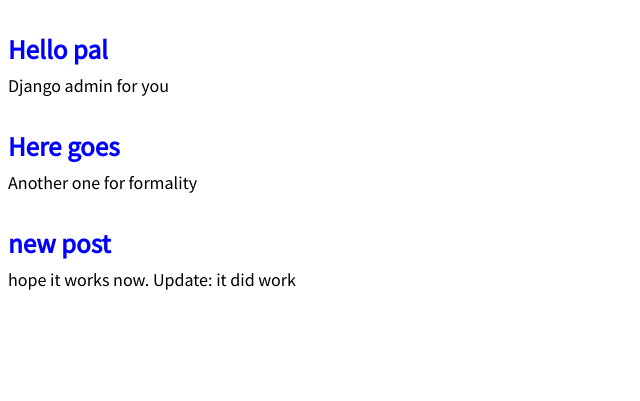
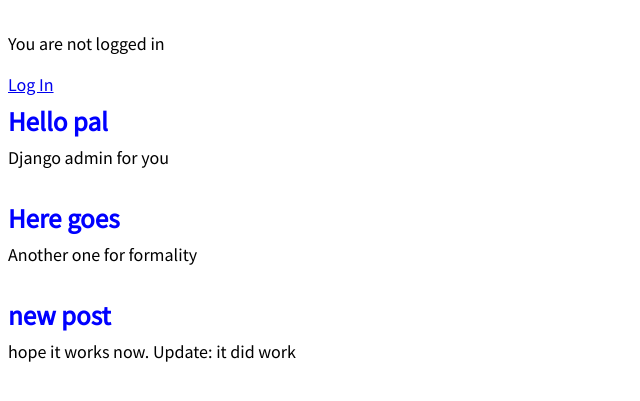
Before and after one commit to cmmasaba/simple_blog_app, a Django app: page / in a window 1280 px wide. Shown: the part 102-503 px from the top of the page, without its empty margins (0-640 px from the left). Run offline with Django 5.2, Linux system fonts and the light colour scheme; data comes from the database, SQL or seed files in the repository.

Commit message:
Added message to inform users if they are logged in or not

```diff
--- a/templates/base.html
+++ b/templates/base.html
@@ -16,6 +16,12 @@
                 <a href="{% url 'post_new' %}">+ New Blog Post</a>
             </div>
         </header>
+        {% if user.is_authenticated %}
+            <p>Hi {{ user.username }}!</p>
+        {% else %}
+            <p>You are not logged in</p>
+            <a href="{% url 'login' %}">Log In</a>
+        {% endif %}
         <div>
             {% block content %}
             {% endblock content %}
```
